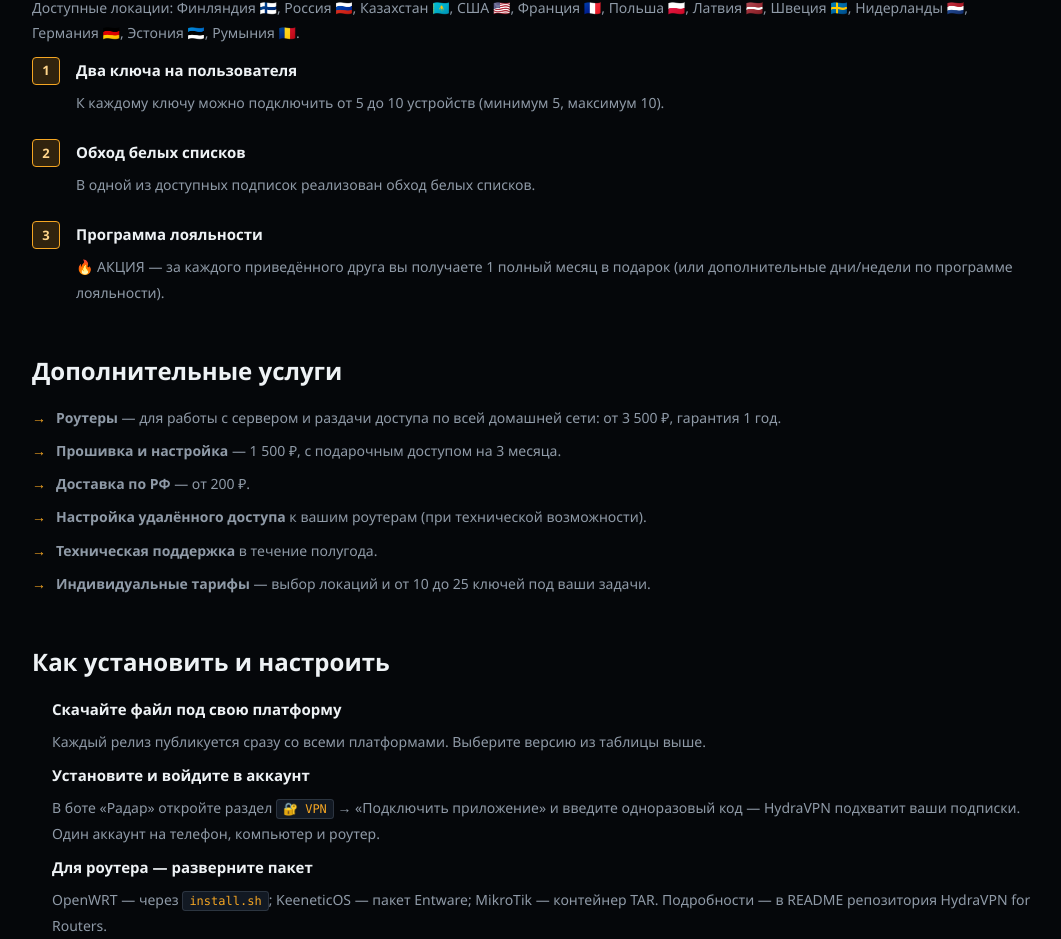
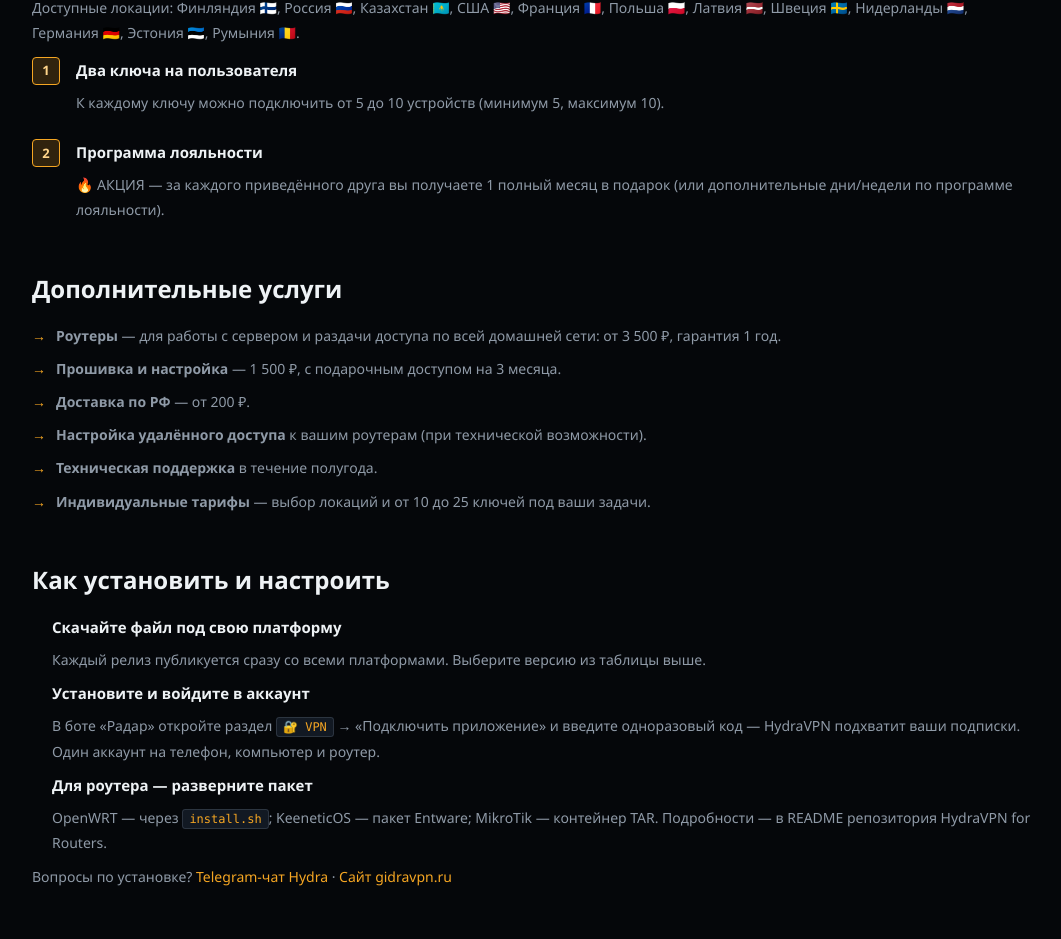
Before and after one commit to Chistovik92/radar, a React (Vite) app in the folder landing/: page /downloads in a window 1280 px wide. Shown: the part 2013-2952 px from the top of the page, without its empty margins (108-1169 px from the left). Built offline with nearby package versions, Linux system fonts and the light colour scheme.

Commit message:
fix: убрать упоминание обхода белых списков из тарифов VPN

```diff
--- a/landing/src/pages/Downloads.tsx
+++ b/landing/src/pages/Downloads.tsx
@@ -175,10 +175,6 @@ export default function Downloads() {
               <p>К каждому ключу можно подключить от 5 до 10 устройств (минимум 5, максимум 10).</p>
             </li>
             <li>
-              <strong>Обход белых списков</strong>
-              <p>В одной из доступных подписок реализован обход белых списков.</p>
-            </li>
-            <li>
               <strong>Программа лояльности</strong>
               <p>
                 🔥 АКЦИЯ — за каждого приведённого друга вы получаете 1 полный месяц в подарок
```
Also changed, not shown: 1 other file (tests, documents, lock files or other folders).
